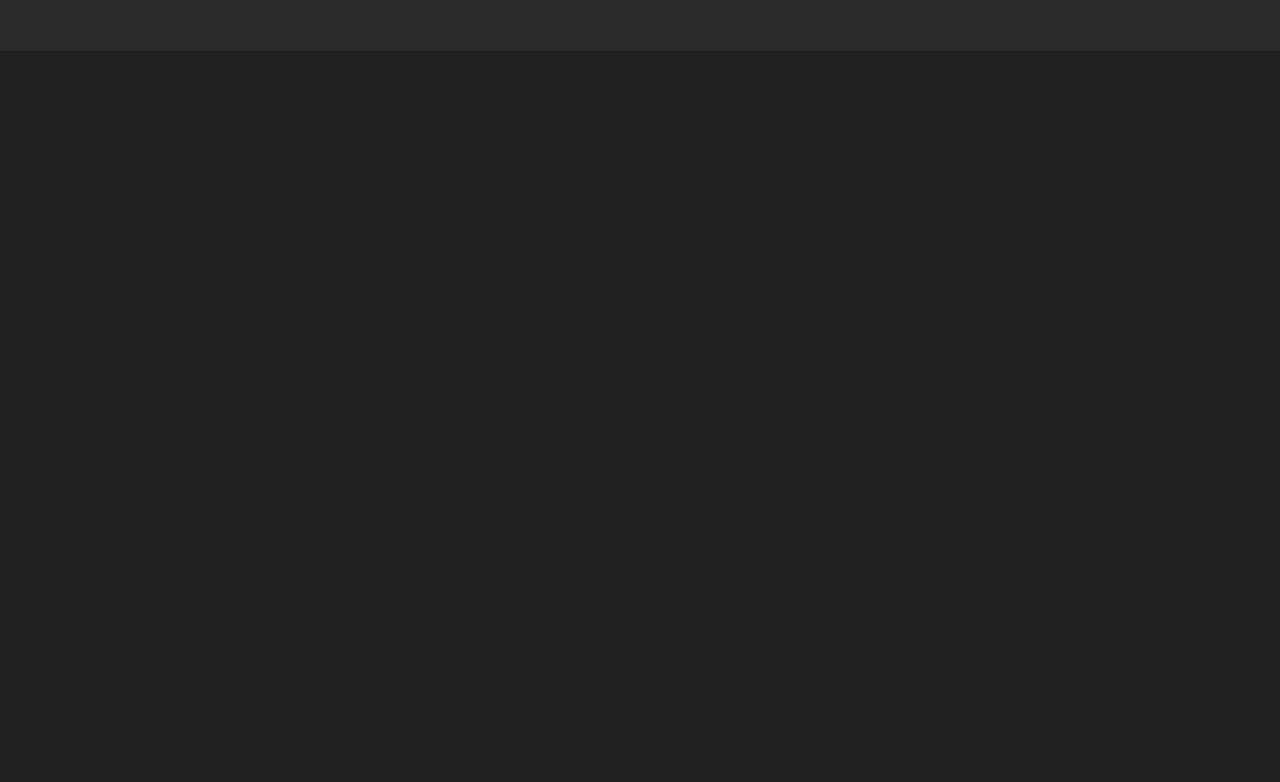
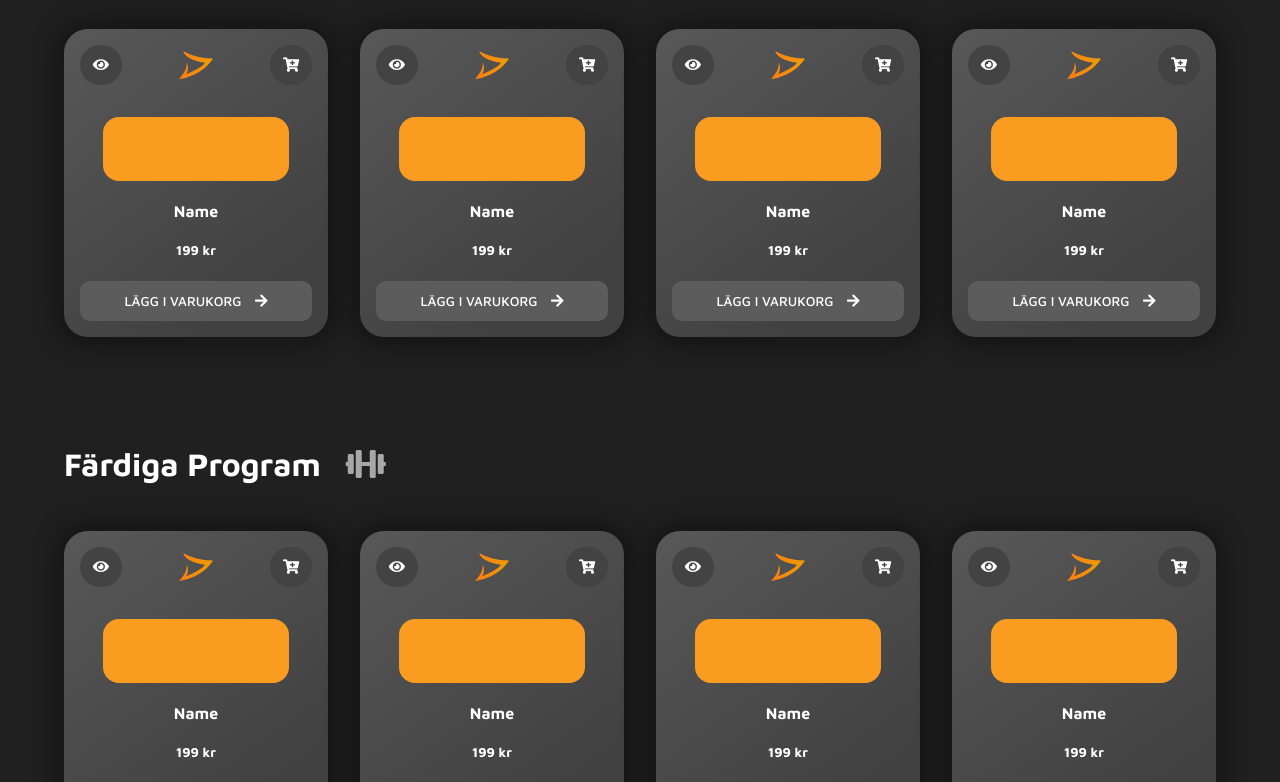
Before and after one commit to olivernygren/online-coaching-site, a React (Create React App) app: page /e-books-and-programs in a window 1280 px wide. Shown: the part 433-1215 px from the top of the page. Before the commit the page ends 800 px from the top, so only its background shows below. Built offline with nearby package versions, Linux system fonts and the light colour scheme.

Commit message:
created ebooks and programs section

```diff
--- a/src/components/EBooksAndPrograms.jsx
+++ b/src/components/EBooksAndPrograms.jsx
@@ -1,9 +1,126 @@
 import React from 'react'
+import '../css/main.css'
+import '../css/eBooksAndPrograms.css'
+import LogoIcon from '../images/ONfitness-icon.svg'
 
 function EBooksAndPrograms() {
   return (
-    <div>
-      <h2>hej</h2>
+    <div className="e-books-and-programs">
+      <h2 className="main-h2">E-böcker och Färdiga Program</h2>
+      <div className="e-books-container">
+        <h2>E-böcker <i className="fas fa-book"></i> </h2>
+        <div className="e-books">
+
+          <div className="book book-1">
+            <div className="book-header-btns">
+              <i className="fas fa-eye" title="Läs mer"></i>
+              <img src={LogoIcon} alt="Logo" />
+              <i className="fas fa-cart-plus" title="Lägg i varukorg"></i>
+            </div>
+            <div className="img-bg"></div>
+            {/* <img src="" alt="" /> */}
+            <h4>Name</h4>
+            <h5>199 kr</h5>
+            <button className="add-to-cart-btn">Lägg i varukorg <i className="fas fa-arrow-right"></i> </button>
+          </div>
+
+          <div className="book book-2">
+            <div className="book-header-btns">
+              <i className="fas fa-eye" title="Läs mer"></i>
+              <img src={LogoIcon} alt="Logo" />
+              <i className="fas fa-cart-plus" title="Lägg i varukorg"></i>
+            </div>
+            <div className="img-bg"></div>
+            {/* <img src="" alt="" /> */}
+            <h4>Name</h4>
+            <h5>199 kr</h5>
+            <button className="add-to-cart-btn">Lägg i varukorg <i className="fas fa-arrow-right"></i> </button>
+          </div>
+
+          <div className="book book-3">
+            <div className="book-header-btns">
+              <i className="fas fa-eye" title="Läs mer"></i>
+              <img src={LogoIcon} alt="Logo" />
+              <i className="fas fa-cart-plus" title="Lägg i varukorg"></i>
+            </div>
+            <div className="img-bg"></div>
+            {/* <img src="" alt="" /> */}
+            <h4>Name</h4>
+            <h5>199 kr</h5>
+            <button className="add-to-cart-btn">Lägg i varukorg <i className="fas fa-arrow-right"></i> </button>
+          </div>
+
+          <div className="book book-4">
+            <div className="book-header-btns">
+              <i className="fas fa-eye" title="Läs mer"></i>
+              <img src={LogoIcon} alt="Logo" />
+              <i className="fas fa-cart-plus" title="Lägg i varukorg"></i>
+            </div>
+            <div className="img-bg"></div>
+            {/* <img src="" alt="" /> */}
+            <h4>Name</h4>
+            <h5>199 kr</h5>
+            <button className="add-to-cart-btn">Lägg i varukorg <i className="fas fa-arrow-right"></i> </button>
+          </div>
+
+        </div>
+      </div>
+      <div className="programs-container">
+        <h2>Färdiga Program <i className="fas fa-dumbbell"></i> </h2>
+        <div className="programs">
+        <div className="program program-1">
+            <div className="program-header-btns">
+              <i className="fas fa-eye" title="Läs mer"></i>
+              <img src={LogoIcon} alt="Logo" />
+              <i className="fas fa-cart-plus" title="Lägg i varukorg"></i>
+            </div>
+            <div className="img-bg"></div>
+            {/* <img src="" alt="" /> */}
+            <h4>Name</h4>
+            <h5>199 kr</h5>
+            <button className="add-to-cart-btn">Lägg i varukorg <i className="fas fa-arrow-right"></i> </button>
+          </div>
+
+          <div className="program program-2">
+            <div className="program-header-btns">
+              <i className="fas fa-eye" title="Läs mer"></i>
+              <img src={LogoIcon} alt="Logo" />
+              <i className="fas fa-cart-plus" title="Lägg i varukorg"></i>
+            </div>
+            <div className="img-bg"></div>
+            {/* <img src="" alt="" /> */}
+            <h4>Name</h4>
+            <h5>199 kr</h5>
+            <button className="add-to-cart-btn">Lägg i varukorg <i className="fas fa-arrow-right"></i> </button>
+          </div>
+
+          <div className="program program-3">
+            <div className="program-header-btns">
+              <i className="fas fa-eye" title="Läs mer"></i>
+              <img src={LogoIcon} alt="Logo" />
+              <i className="fas fa-cart-plus" title="Lägg i varukorg"></i>
+            </div>
+            <div className="img-bg"></div>
+            {/* <img src="" alt="" /> */}
+            <h4>Name</h4>
+            <h5>199 kr</h5>
+            <button className="add-to-cart-btn">Lägg i varukorg <i className="fas fa-arrow-right"></i> </button>
+          </div>
+
+          <div className="program program-4">
+            <div className="program-header-btns">
+              <i className="fas fa-eye" title="Läs mer"></i>
+              <img src={LogoIcon} alt="Logo" />
+              <i className="fas fa-cart-plus" title="Lägg i varukorg"></i>
+            </div>
+            <div className="img-bg"></div>
+            {/* <img src="" alt="" /> */}
+            <h4>Name</h4>
+            <h5>199 kr</h5>
+            <button className="add-to-cart-btn">Lägg i varukorg <i className="fas fa-arrow-right"></i> </button>
+          </div>
+        </div>
+      </div>
     </div>
   )
 }
--- /dev/null
+++ b/src/css/eBooksAndPrograms.css
@@ -0,0 +1,87 @@
+.e-books-and-programs {
+  max-width: 1600px;
+  margin: 0 auto;
+}
+
+.main-h2 {
+  font-size: 3rem;
+  text-align: center;
+  box-shadow: inset 0 -16px 0 0 var(--clr-main);
+  width: fit-content;
+  margin: 8rem 0 8rem 4rem;
+}
+
+.e-books-container h2, .programs-container h2 {
+  margin: 4rem 0 3rem 4rem;
+  font-size: 2rem;
+}
+
+.e-books, .programs {
+  display: grid;
+  grid-template-columns: repeat(4, 1fr);
+  gap: 2rem;
+  padding: 0 4rem;
+  height: 18rem;
+  margin-bottom: 8rem;
+}
+
+.book, .program {
+  /* background: rgb(73, 73, 73); */
+  background: rgb(59,59,59);
+  background: linear-gradient(324deg, rgba(65,65,65,1) 20%, rgba(88,88,88,1) 100%);
+  box-shadow: 0px 0px 20px 10px rgb(22, 22, 22);
+  border-radius: 24px;
+  height: 100%;
+  padding: 1rem;
+  text-align: center;
+}
+
+.img-bg {
+  background: var(--clr-main);
+  width: 80%;
+  height: 4rem;
+  border-radius: 16px;
+  margin: 2rem auto 0 auto;
+}
+
+.book-header-btns, .program-header-btns {
+  display: flex;
+  justify-content: space-between;
+  align-items: center;
+}
+
+.book-header-btns img, .program-header-btns img {
+  height: 1.75rem;
+}
+
+.book-header-btns i, .program-header-btns i {
+  background: rgb(67, 67, 67);
+  padding: .8rem;
+  border-radius: 50px;
+  transition: .35s ease-in-out;
+  cursor: pointer;
+  font-size: .9rem;
+}
+
+.book-header-btns i:hover, .program-header-btns i:hover {
+  transform: scale(1.08);
+  color: var(--clr-main);
+  background: rgb(92, 92, 92);
+}
+
+.programs-container .fa-dumbbell, .e-books-container .fa-book {
+  margin-left: 1rem;
+  color: rgb(167, 167, 167);
+}
+
+.add-to-cart-btn {
+  width: 100%;
+  font-family: 'Maven Pro', sans-serif;
+  padding: .75rem 1rem;
+  background: rgb(92, 92, 92);
+  color: white;
+  border-radius: 10px;
+  font-weight: 500;
+  text-transform: uppercase;
+  border: none;
+}
--- a/src/css/home.css
+++ b/src/css/home.css
@@ -156,14 +156,14 @@
   margin-left: .75rem;
 }
 
-.fa-cart-plus {
+.home-ebooks-and-programs .fa-cart-plus {
   margin-left: 2rem;
   font-size: 1.25rem;
   cursor: pointer;
   transition: .35s ease-in-out;
 }
 
-.fa-cart-plus:hover {
+.home-ebooks-and-programs .fa-cart-plus:hover {
   transform: scale(1.1);
   color: var(--clr-main);
 }
```
